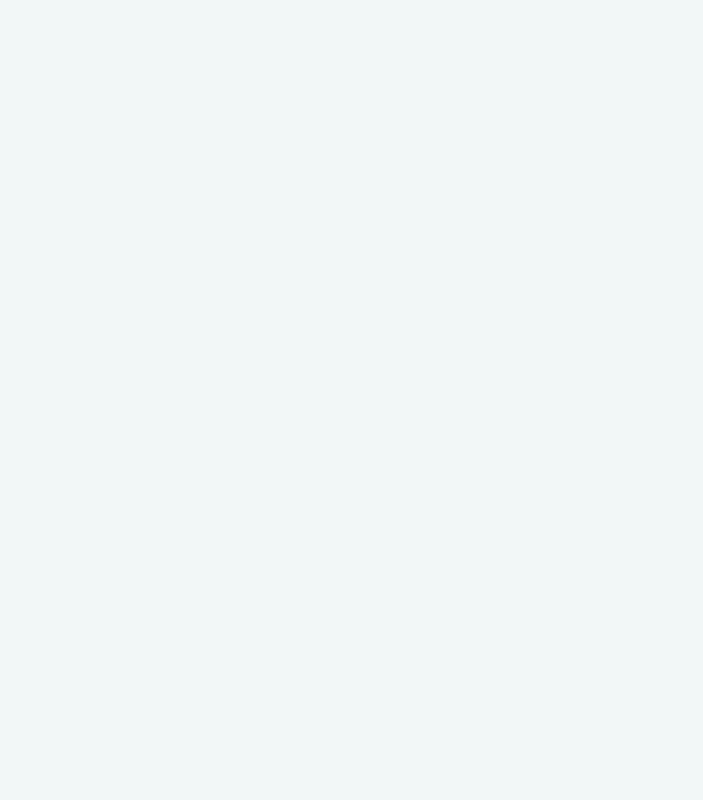
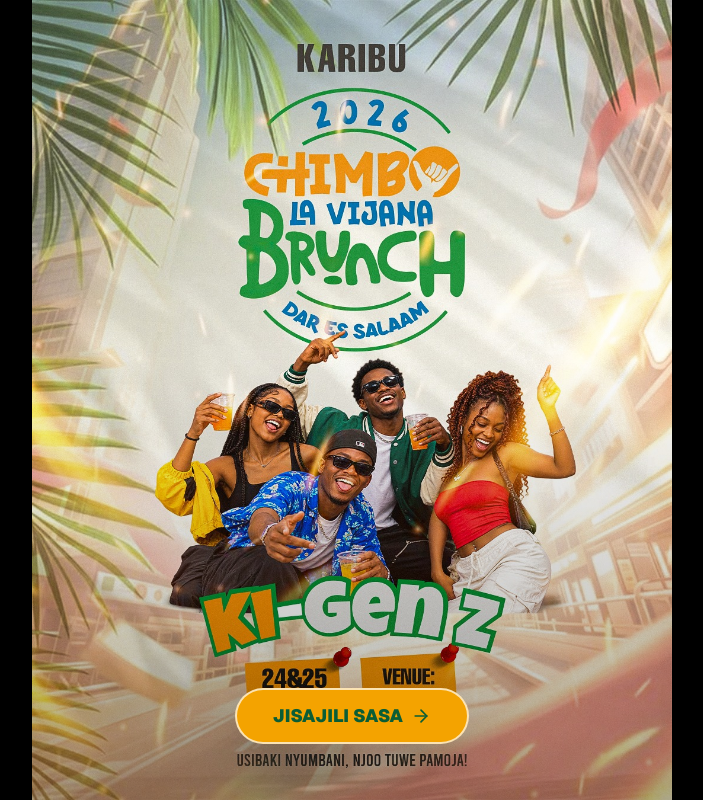
Before and after one commit to kennethsimon/chimbo-la-vijana, a Next.js app in the folder frontend/: page / in a window 1280 px wide. Before the commit this address had no page. Shown: the whole page, without its empty margins (288-991 px from the left). Built offline with nearby package versions, Linux system fonts and the light colour scheme.

Commit message:
Add event poster landing page

```diff
--- a/frontend/app/page.js
+++ b/frontend/app/page.js
@@ -1,5 +1,33 @@
-import { redirect } from "next/navigation";
+import Image from "next/image";
+import Link from "next/link";
+import { ArrowRight } from "lucide-react";
+import { Button } from "../components/ui";
 
 export default function Home() {
-  redirect("/register");
+  return (
+    <main className="min-h-screen bg-black">
+      <section className="relative mx-auto flex min-h-screen max-w-[1600px] items-center justify-center overflow-hidden bg-black">
+        <Image
+          src="/event-hero.jpeg"
+          alt="Chimbo La Vijana Brunch Ki-Gen Z event banner"
+          fill
+          priority
+          sizes="100vw"
+          className="object-contain object-center"
+        />
+        <div className="pointer-events-none absolute inset-0 bg-[linear-gradient(to_bottom,rgba(0,0,0,0.04),transparent_45%,rgba(0,0,0,0.32))]" />
+        <div className="absolute inset-x-0 bottom-[5.5%] z-10 flex justify-center px-5 sm:bottom-[7%]">
+          <Button
+            asChild
+            className="h-12 rounded-full border-2 border-white/70 bg-[#f4a300] px-7 text-base font-black uppercase text-[#0a5d35] shadow-2xl hover:bg-[#ffbd1c] sm:h-14 sm:px-9 sm:text-lg"
+            size="lg"
+          >
+            <Link href="/register">
+              Jisajili sasa <ArrowRight size={20} />
+            </Link>
+          </Button>
+        </div>
+      </section>
+    </main>
+  );
 }
```
Also changed, not shown: frontend/public/event-hero.jpeg (added).
